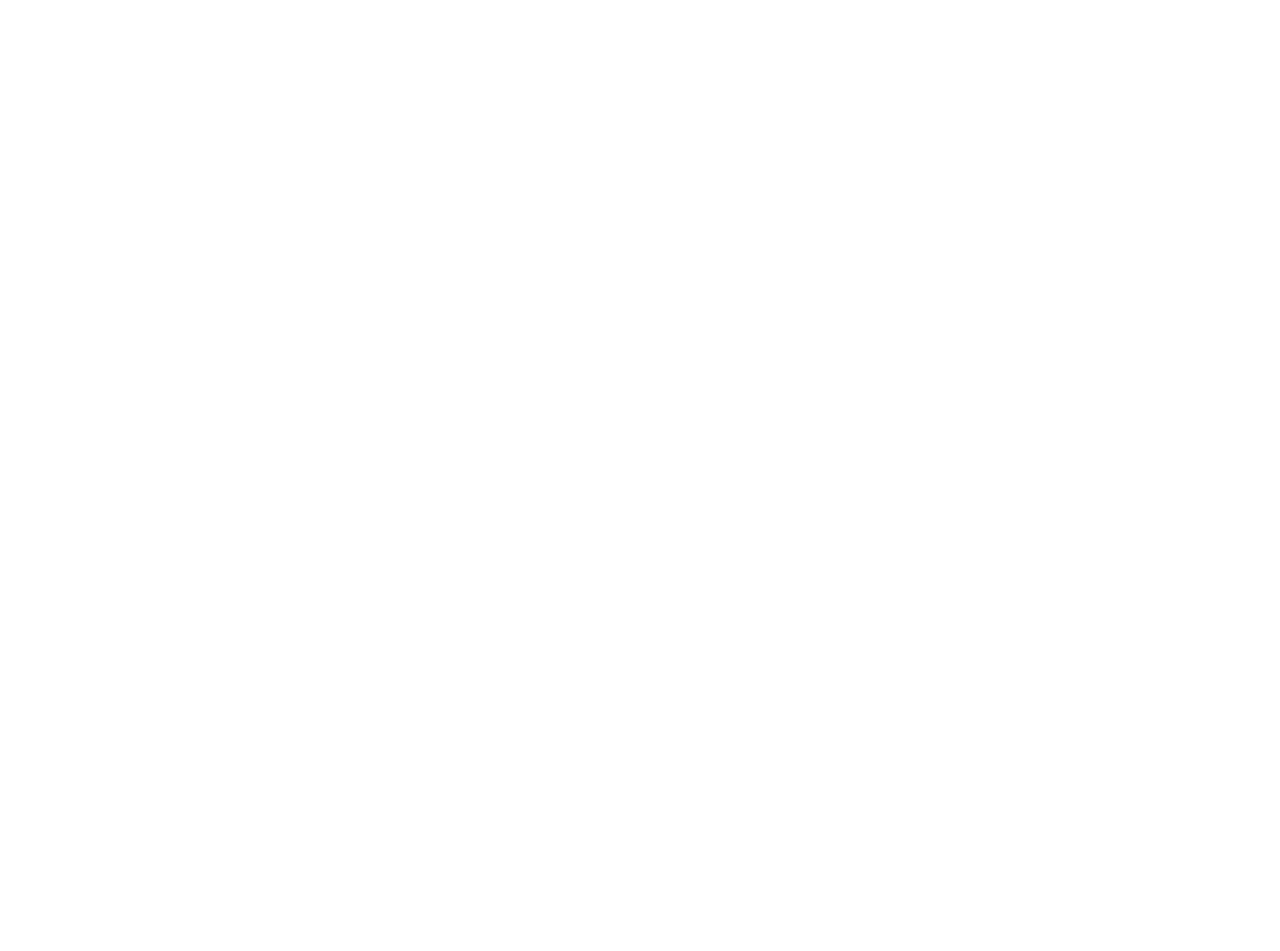
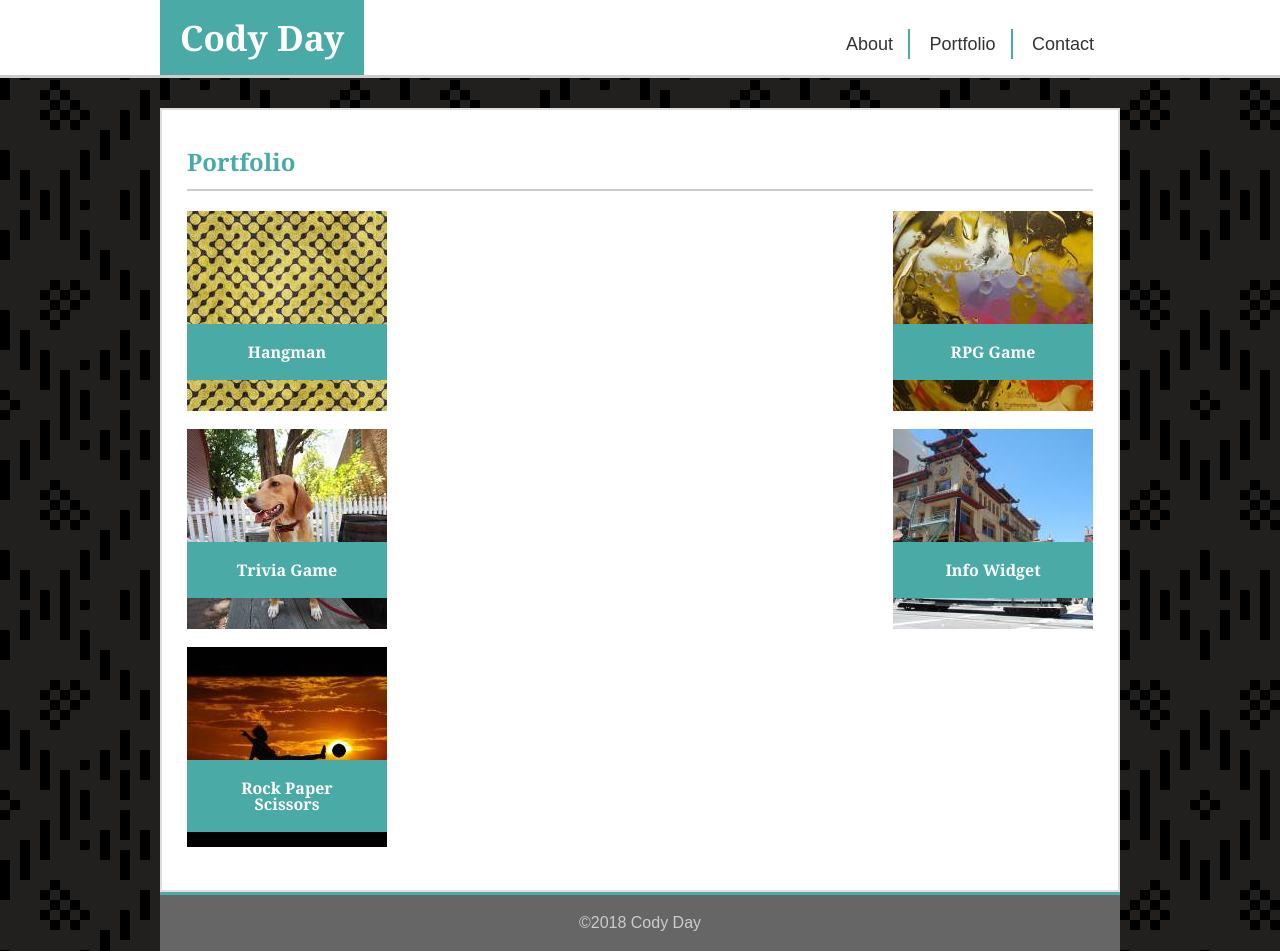
Before and after one commit to cday02/Basic-Portfolio, a plain HTML site: page portfolio.html in a window 1280 px wide. Before the commit the page ends 800 px from the top, so only its background shows below. Drawn offline with Linux system fonts and the light colour scheme.

Commit message:
final product

```diff
--- a/assets/css/style.css
+++ b/assets/css/style.css
@@ -4,7 +4,7 @@
 }
 
 body {
-    background: url("../images/memphis-colorful.png") repeat;
+    background: url("../images/folk-pattern-black.png") repeat;
     font-family: Arial, Helvetica, sans-serif;
     overflow: auto;
     color: #777;
@@ -123,6 +123,8 @@ form button {
     height: 200px;
 }
 
+
+
 .clearfix {
     display: block;
     visibility: hidden;
@@ -132,10 +134,11 @@ form button {
 
 
 
+
 #left-column {
     background: white;
     padding: 25px;
-    border: 2px solid #ccc;
+    border: 2px solid #dddddd;
     width: 100%;
     float: left;
 }
@@ -146,3 +149,38 @@ form button {
     margin-bottom: 20px;
 
 }
+
+/* Portfolio */
+
+.portfolio-item {
+    position: relative;
+    display: inline-block;
+    margin-right: 300px;
+    margin-bottom: 15px;
+}
+
+.portfolio-item-even {
+    position: relative;
+    float: right;
+    margin-bottom: 15px;
+}
+
+.portfolio-item h4 {
+    position: absolute;
+    color: white;
+    background-color: #4aaaa5;
+    width: 100%;
+    text-align: center;
+    padding: 20px;
+    top: 3cm;
+}
+
+.portfolio-item-even h4 {
+    position: absolute;
+    color: white;
+    background-color: #4aaaa5;
+    width: 100%;
+    text-align: center;
+    padding: 20px;
+    top: 3cm;
+}
--- a/portfolio.html
+++ b/portfolio.html
@@ -0,0 +1,68 @@
+<!DOCTYPE html>
+<html lang="en">
+<head>
+    <meta charset="UTF-8">
+    <meta name="viewport" content="width=device-width, initial-scale=1.0">
+    <meta http-equiv="X-UA-Compatible" content="ie=edge">
+    <title>Portfolio | Cody's Portfolio</title>
+    <link rel="stylesheet" href="assets/css/reset.css">
+    <link rel="stylesheet" href="assets/css/style.css">
+</head>
+
+<body>
+    <header>
+        <div class="wrapper">
+            <h1>Cody Day</h1>
+
+            <nav>
+                <ul>
+                  <li><a href="index.html">About</a></li>
+                  <li><a href="portfolio.html">Portfolio</a></li>
+                  <li><a href="contact.html">Contact</a></li>
+                </ul>
+            </nav>
+        </div>
+    </header>
+
+    <div class="wrapper">
+        <section id="left-column">
+            <h2>Portfolio</h2>
+
+            <div class="portfolio-item" id="port1">
+              <img src="assets/images/port1.png" alt="">
+                <h4>Hangman</h4>
+            </div>
+
+            <div class="portfolio-item-even" id="port2">
+                <img src="assets/images/port2.png" alt="">
+                    <h4>RPG Game</h4>
+            </div>
+
+            <div class="portfolio-item" id="port3">
+                <img src="assets/images/port3.png" alt="">
+                    <h4>Trivia Game</h4>
+            </div>
+
+            <div class="portfolio-item-even" id="port4">
+                <img src="assets/images/port4.png" alt="">
+                    <h4>Info Widget</h4>
+            </div>
+
+            <div class="portfolio-item" id="port5">
+                <img src="assets/images/port5.png" alt="">
+                    <h4>Rock Paper Scissors</h4>
+            </div>
+
+        </section>
+
+
+
+        <div class="clearfix"></div>
+
+        <footer>
+            &copy;2018 Cody Day
+        </footer>
+
+    </div>
+</body>
+</html>
```
Also changed, not shown: contact.html (+1 -7 lines), index.html (+2 -1 lines), assets/css/style-contact.css (deleted), assets/images/folk-pattern-black.png (added), assets/images/port1.png (added), assets/images/port2.png (added), assets/images/port3.png (added), assets/images/port4.png (added), assets/images/port5.png (added), assets/images/port6.png (added).
